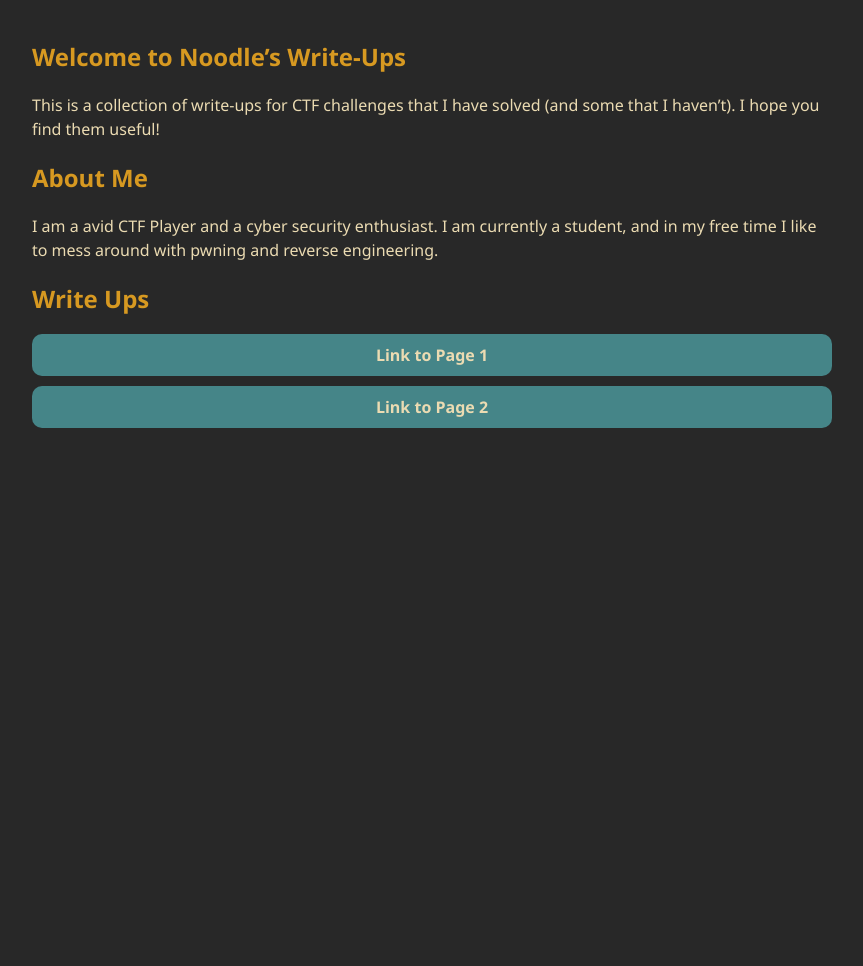
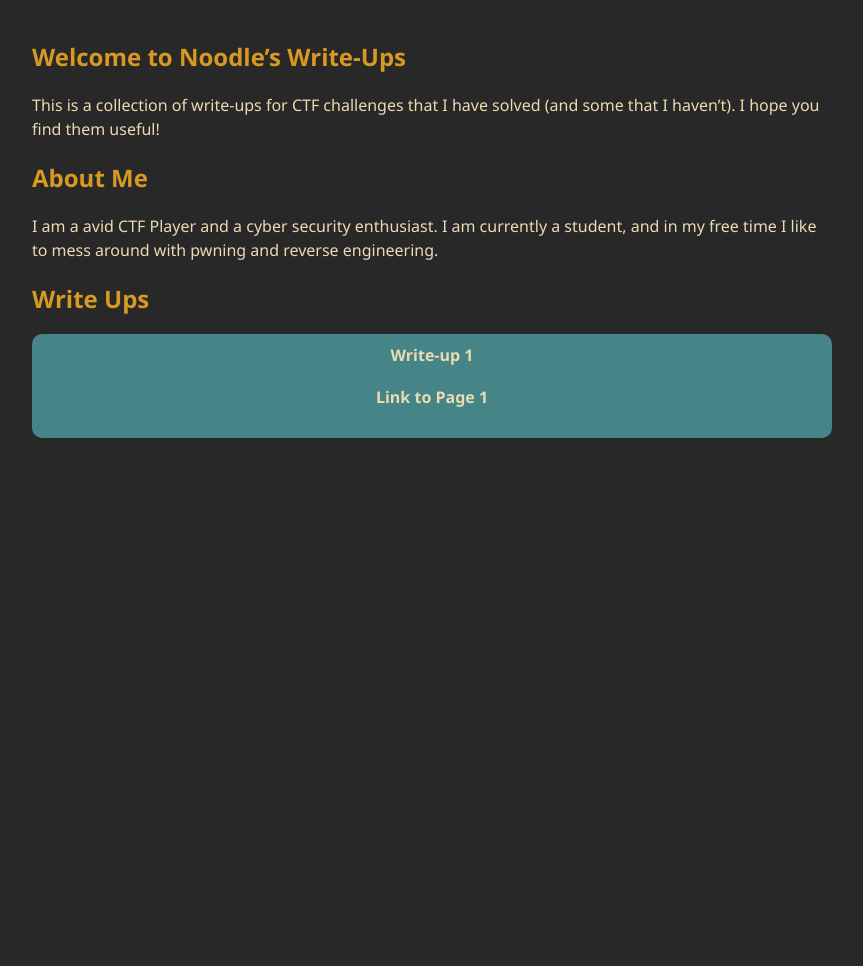
Before and after one commit to noodlekid/noodlekid.github.io, a Jekyll site: the page built from index.md, in a window 1280 px wide. Shown: the whole page, without its empty margins (208-1071 px from the left). Built offline with Jekyll 4.4.1, drawn with Linux system fonts in a browser that asks for light colours; before the commit the page ends 900 px from its top, so only the background shows below that.

Commit message:
addded new boxes

```diff
--- a/index.md
+++ b/index.md
@@ -21,12 +21,19 @@ I am a avid CTF Player and a cyber security enthusiast. I am currently a student
 
 <!-- Link Box 1 -->
 <div class="link-box">
-    <a href="page1.html">Link to Page 1</a>
-</div>
-
-<!-- Link Box 2 -->
+    <a href="page1.html">
+        Write-up 1
+        <div class="image-container">
+            <img src="path/to/image.jpg" alt="Image Description">
+        </div>
+    </a>
 <div class="link-box">
-    <a href="page2.html">Link to Page 2</a>
+    <a href="page1.html">
+        Link to Page 1
+        <div class="image-container">
+            <img src="path/to/image.jpg" alt="Image Description">
+        </div>
+    </a>
 </div>
 
 <!-- Add more link boxes as needed -->
--- a/styles.css
+++ b/styles.css
@@ -108,7 +108,20 @@ blockquote p + p + p {
     padding: 10px;
     margin: 10px 0;
     text-align: center;
+    position: relative;
 }
+
+.link-box .image-container {
+    position: absolute;
+    top: 0;
+    left: 0;
+    width: 100%;
+    height: 100%;
+    background: rgba(0, 0, 0, 0.7); /* Semi-transparent overlay */
+    opacity: 0;
+    transition: opacity 0.3s ease;
+}
+
 
 .link-box a {
     color: var(--fg); /* Light text from Gruvbox scheme */
@@ -116,8 +129,27 @@ blockquote p + p + p {
     font-weight: bold;
 }
 
-.link-box a:hover {
-    text-decoration: underline;
+.link-box a:hover .image-container {
+    opacity: 1;
+}
+
+
+.link-box img {
+    width: 100%;
+    height: auto;
+    border-radius: 10px; /* Optional: to match the box */
+}
+
+.link-box p {
+    margin: 0;
+}
+
+.link-box p:first-child {
+    margin-top: 0;
+}
+
+.link-box p:last-child {
+    margin-bottom: 0;
 }
 
 /* Add more custom styles as needed */
```
